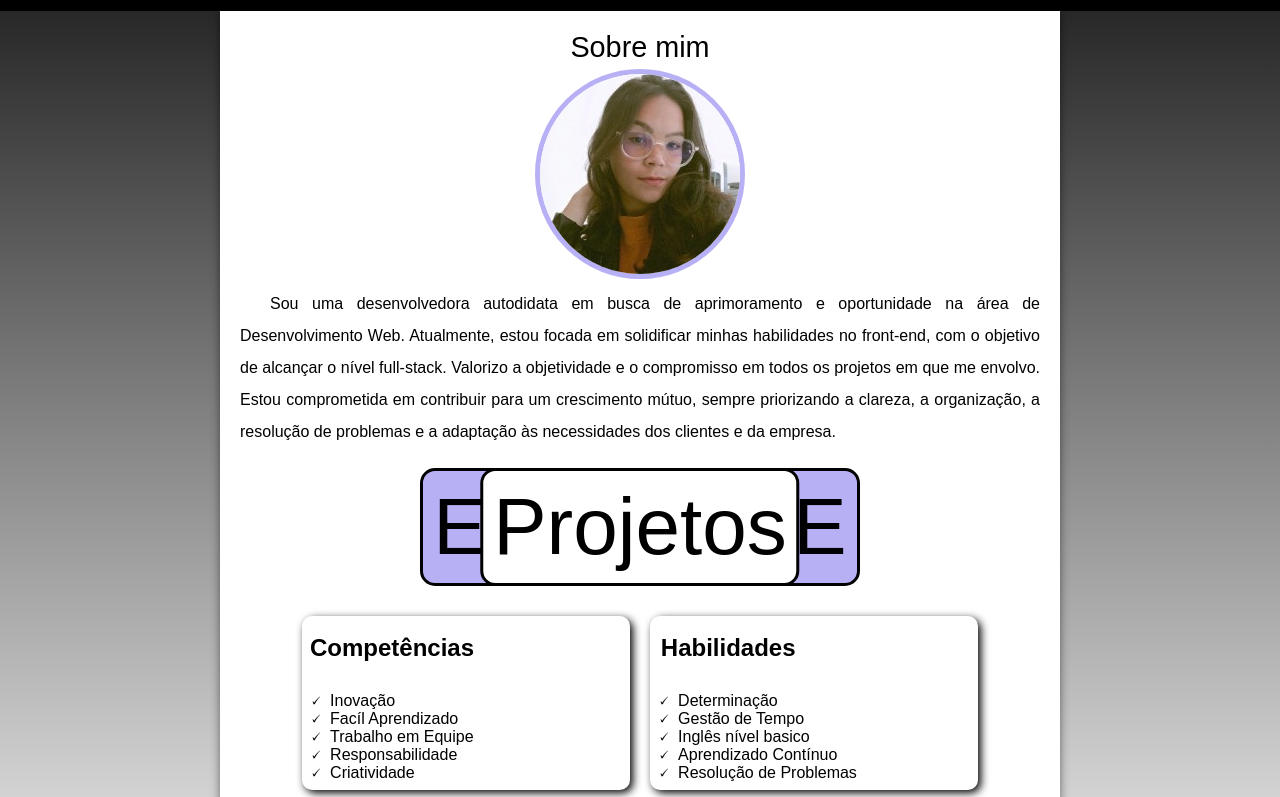
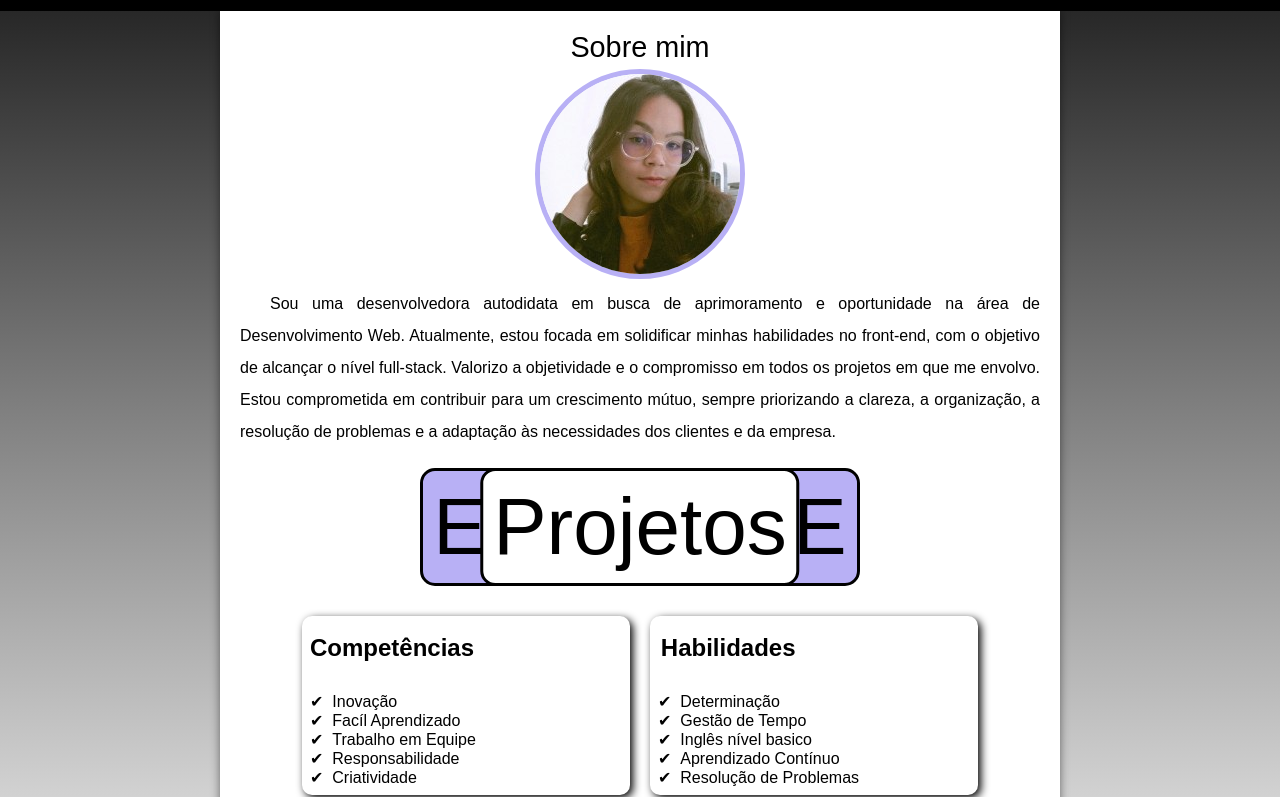
Before and after one commit to gabriellerut/portifolio, a plain HTML site: page index.html in a window 1280 px wide. Shown: the part 169-966 px from the top of the page. Drawn offline with Linux system fonts and the light colour scheme; a web font is replaced by a local one.

Commit message:
acrescentando um favicon e alterando o emoji check list

```diff
--- a/index.html
+++ b/index.html
@@ -5,6 +5,7 @@
     <meta name="viewport" content="width=device-width, initial-scale=1.0">
     <title>Portifólio Ruth Gabrielle</title>
     <link rel="stylesheet" href="style.css">
+    <link rel="icon" href="favicon.svg" sizes="any" type="image/svg+xml">
     <style>
         .image-container {
             display: inline-block;
--- a/style.css
+++ b/style.css
@@ -192,7 +192,7 @@ h2 {
 }
 
 .container-pq > ul {
-    list-style-type: '\1F5F8\00A0\00A0';
+    list-style-type: '\2714\00A0\00A0';
     list-style-position: inside;
     padding: 0px;
     margin: 0px;
```
Also changed, not shown: favicon.svg (added).
